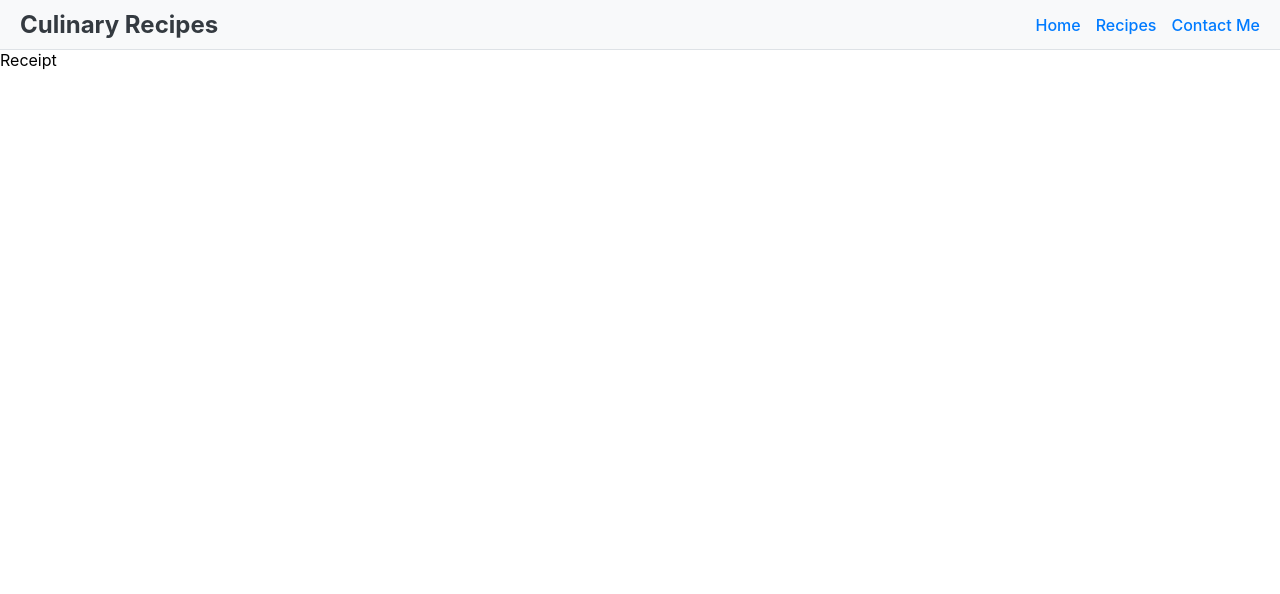
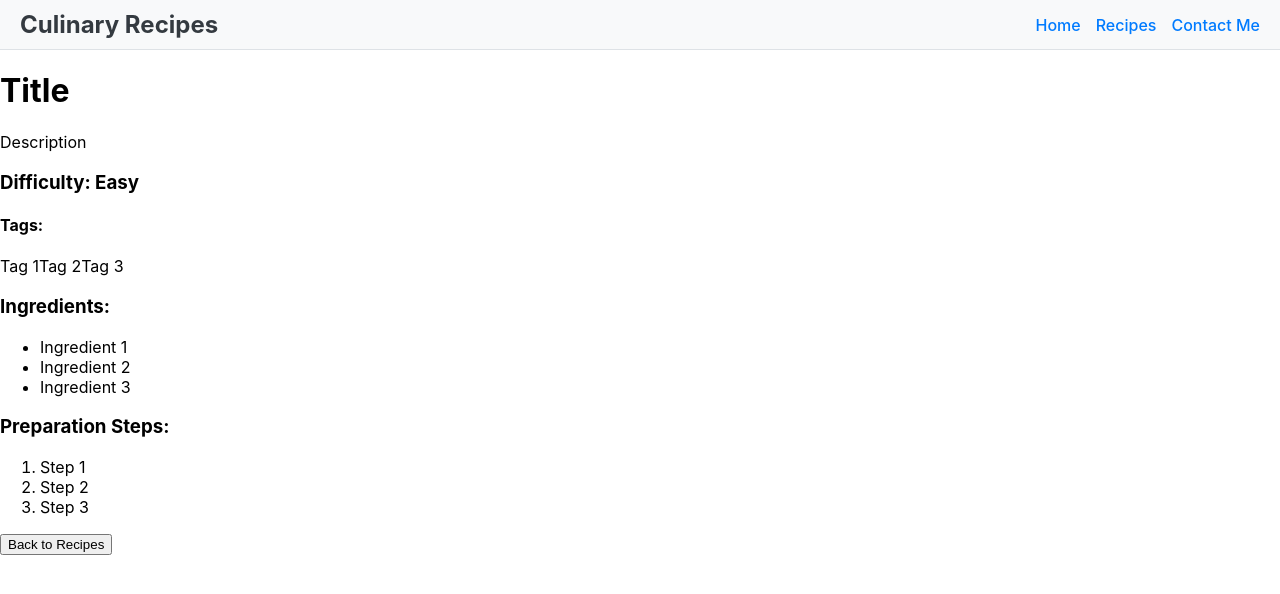
Before and after one commit to nnamanx/CulinaryCanvas, a React (Create React App) app: page /recipes/1 in a window 1280 px wide. Shown: the top 594 px of the page. Built offline with nearby package versions, Linux system fonts and the light colour scheme; the HTML template or start-up script is replaced by a standard one.

Commit message:
Created template for Recipe page

```diff
--- a/src/App.js
+++ b/src/App.js
@@ -2,7 +2,7 @@ import './App.css';
 import { BrowserRouter as Router, Routes, Route } from 'react-router-dom';
 import Navbar from './components/Navbar/Navbar';
 import HomePage from './pages/HomePage';
-import RecipePage from './pages/RecipePage';
+import RecipePage from './pages/RecipePage/RecipePage';
 import ContactPage from './pages/ContactPage/ContactPage';
 import ListPage from './pages/ListPage/ListPage';
 
--- a/src/pages/RecipePage.jsx
+++ /dev/null
@@ -1,9 +0,0 @@
-
-const RecipePage = () => {
-  return (
-    <div> Receipt </div>
-  );
-};
-
-
-export default RecipePage;
--- /dev/null
+++ b/src/pages/RecipePage/RecipePage.jsx
@@ -0,0 +1,43 @@
+import {useNavigate } from 'react-router-dom';
+import './RecipePage.css';
+
+const RecipePage = () => {
+
+  const navigate = useNavigate();
+
+
+  return (
+    <div className="recipe-page">
+      <h1>Title</h1>
+      <p className="recipe-description">Description</p>
+      <div className="recipe-info">
+        <h3>Difficulty: Easy</h3>
+        <h4>Tags:</h4>
+        <div className="recipe-tags">
+          <span className="recipe-tag">Tag 1</span>
+          <span className="recipe-tag">Tag 2</span>
+          <span className="recipe-tag">Tag 3</span>
+        </div>
+      </div>
+      <div className="recipe-ingredients">
+        <h3>Ingredients:</h3>
+        <ul>
+            <li >Ingredient 1</li>
+            <li >Ingredient 2</li>
+            <li >Ingredient 3</li>
+        </ul>
+      </div>
+      <div className="recipe-steps">
+        <h3>Preparation Steps:</h3>
+        <ol>
+          <li>Step 1</li>
+          <li>Step 2</li>
+          <li>Step 3</li>
+        </ol>
+      </div>
+      <button className="back-button" onClick={() => navigate('/recipes')}>Back to Recipes</button>
+    </div>
+  );
+};
+
+export default RecipePage;
```
Also changed, not shown: src/pages/RecipePage/RecipePage.css (added).
